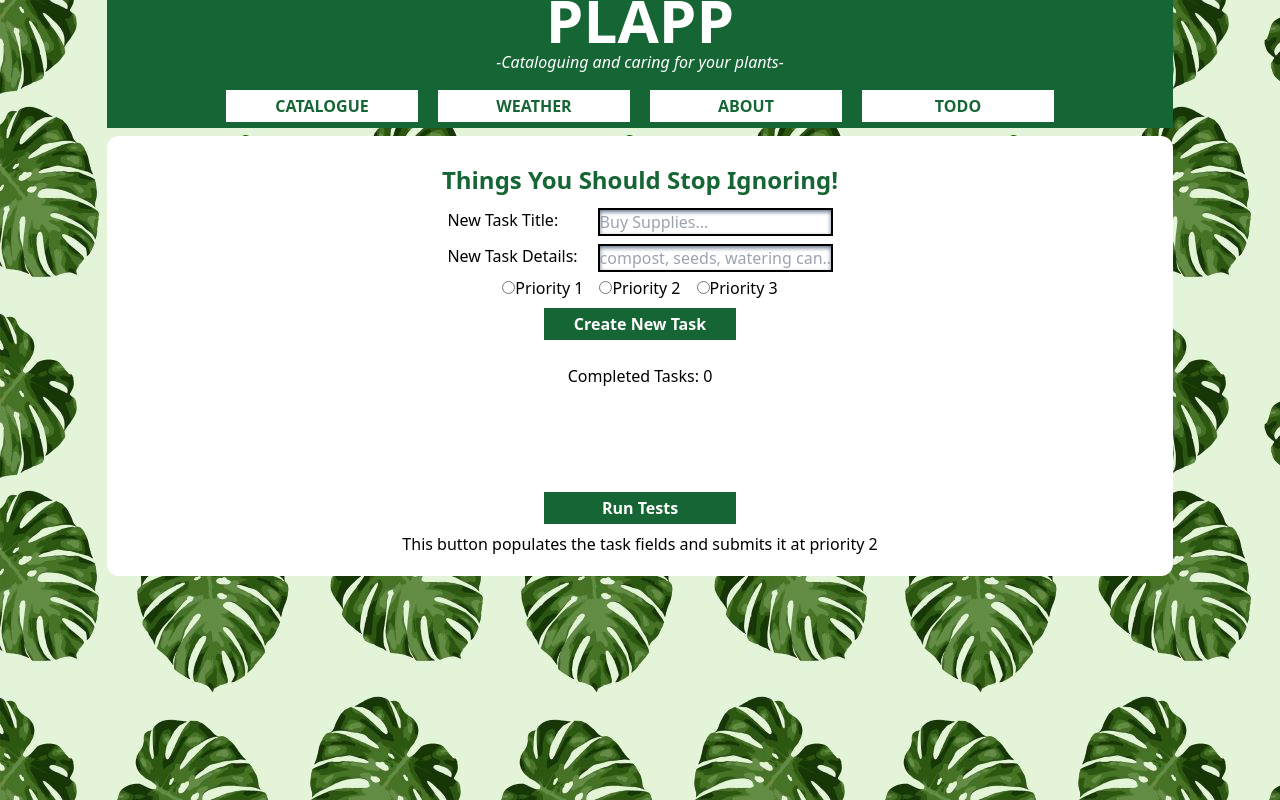
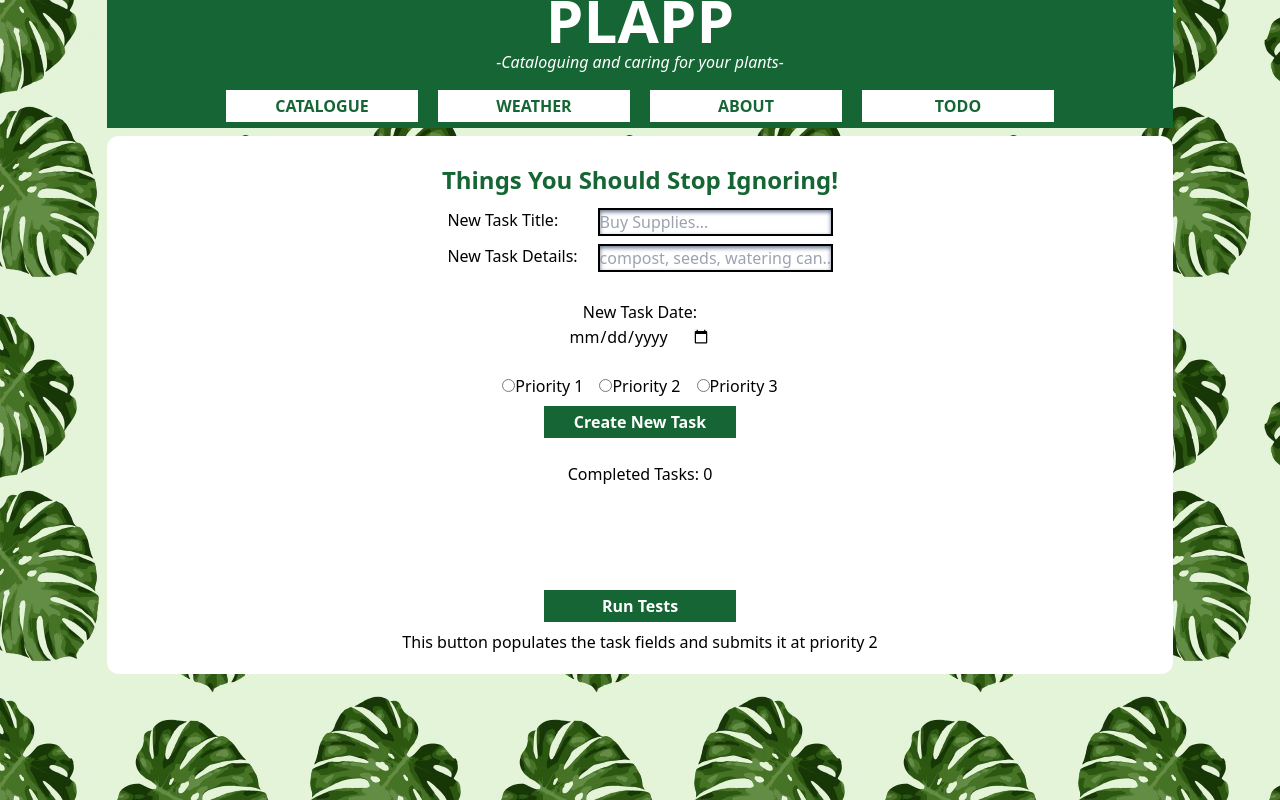
Before and after one commit to SWSmalley/Plapp, a React (Vite) app: page /ToDo in a window 1280 px wide. Built offline with nearby package versions, Linux system fonts and the light colour scheme.

Commit message:
Added a date function for tasks

```diff
--- a/src/Pages/SiteToDoPage.jsx
+++ b/src/Pages/SiteToDoPage.jsx
@@ -89,6 +89,8 @@ const testTaskList = () =>{ /// this function is execute when the test button is
     return taskList.filter(task => task.status === 'Completed').length;
   };
 
+  const [taskDate, setTaskDate] = useState('');
+
     //// we generate task cards -
 return (
   <PageRunner>
@@ -98,6 +100,16 @@ return (
     <SmallFormContainer id="taskform" onSubmit={taskTitleSubmitted}>
       <TextInput inputID="taskTitle" description="New Task Title: " placeholder="Buy Supplies..." />
       <TextInput inputID="taskDetails" description="New Task Details: " placeholder="compost, seeds, watering can..." />
+      {/*added the date field */}
+      <br></br>
+      <label htmlFor="taskDate">New Task Date:</label>
+      <input
+        id="taskDate"
+        type="date"
+        style={{ direction: 'rtl', textAlign: 'left' }}
+        onChange={(e) => setTaskDate(e.target.value)}
+      />
+      <br></br>
       <PriorityButtons onPriorityChange={(value) => setPriority(value)}/>
       <Button id="taskSubmit" variant="primary" content={"Create New Task"} type="submit" />
     </SmallFormContainer>
@@ -143,6 +155,12 @@ return (
               <div className="pt-2">
                   <Title className='font-light text-sm' variant="subTitle" content={`Priority: ${task.priority}` } /> {/* Display Priority in Card Container- MT*/}
               </div>
+
+              <div className="pt-2">
+                  <Title className='font-light text-sm' variant="subTitle" content={`Task Date: ${taskDate}` } /> {/* Display the date*/}
+              </div>
+
+
             </div>
           </Card>
         );
```
